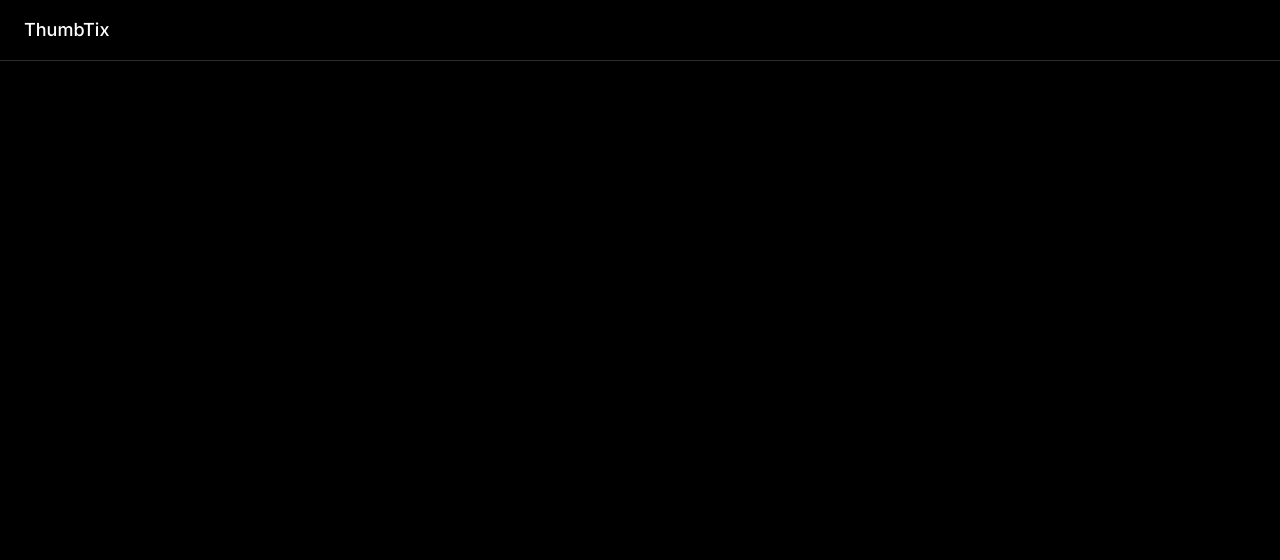
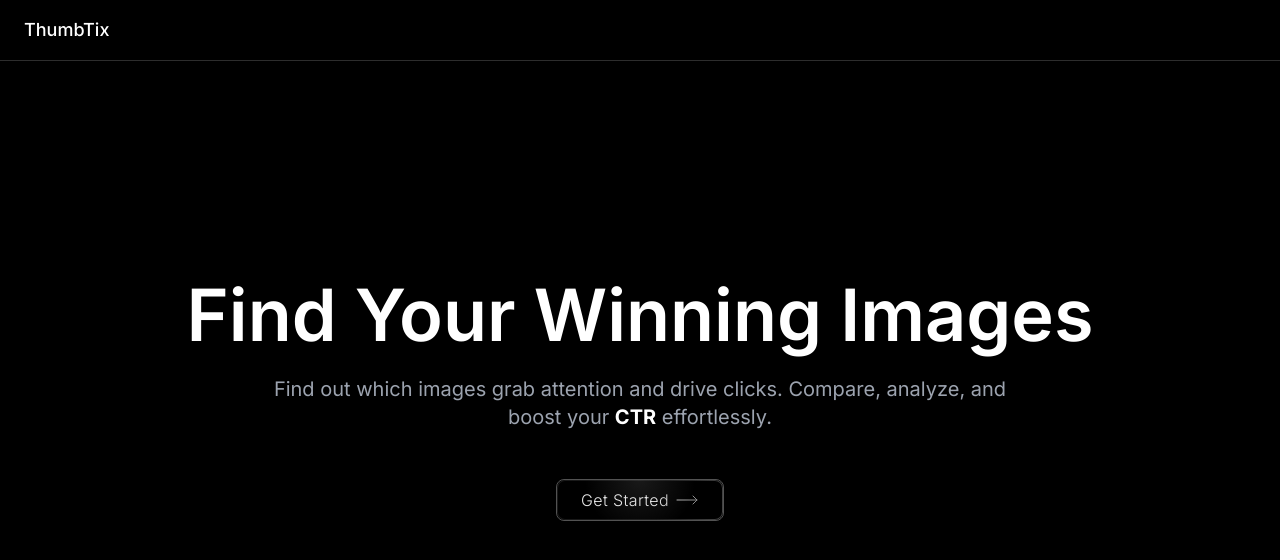
Before and after one commit to bitbard3/ThumbTix, a Next.js app in the folder user-frontend/: page / in a window 1280 px wide. Shown: the top 560 px of the page. Built offline with nearby package versions, Linux system fonts and the light colour scheme.

Commit message:
Create basic layout for home page

```diff
--- a/user-frontend/app/page.tsx
+++ b/user-frontend/app/page.tsx
@@ -1,9 +1,34 @@
 import Navbar from "@/components/Navbar";
+import ShinyButton from "@/components/ui/ShinyButton";
+import { StaggeredBlurIn } from "@/components/ui/StaggeredBlurIn";
+import { MoveRight } from "lucide-react";
 
 export default function Home() {
   return (
-    <div className="bg-black h-screen w-screen flex ">
-      <Navbar />
+    <div className="bg-black h-screen w-screen overflow-hidden">
+      <StaggeredBlurIn staggerDelay={0.3} duration={0.8}>
+        <Navbar />
+        <div className="main__container w-full ">
+          <div className="flex flex-col w-full min-h-screen items-center justify-center inner__container">
+            <p className="text-white text-7xl font-[600] text-center">
+              Find Your Winning Images
+            </p>
+            <p className="text-gray-400 text-xl mt-6 text-center max-w-[60%]">
+              Find out which images grab attention and drive clicks. Compare,
+              analyze, and boost your{" "}
+              <span className="text-white font-bold">CTR</span> effortlessly.
+            </p>
+            <ShinyButton className="mt-12">
+              Get Started{" "}
+              <MoveRight
+                className="ml-1.5"
+                strokeWidth={1}
+                color="rgb(255,255,255,90%)"
+              />{" "}
+            </ShinyButton>
+          </div>
+        </div>
+      </StaggeredBlurIn>
     </div>
   );
 }
--- a/user-frontend/components/ui/ShinyButton.tsx
+++ b/user-frontend/components/ui/ShinyButton.tsx
@@ -42,15 +42,15 @@ const ShinyButton = React.forwardRef<HTMLButtonElement, ShinyButtonProps>(
         {...animationProps}
         {...props}
         className={cn(
-          "relative rounded-lg px-6 py-2 font-medium backdrop-blur-xl transition-shadow duration-300 ease-in-out hover:shadow dark:bg-[radial-gradient(circle_at_50%_0%,hsl(var(--primary)/10%)_0%,transparent_60%)] dark:hover:shadow-[0_0_20px_hsl(var(--primary)/10%)]",
-          className,
+          "relative flex rounded-lg border border-neutral-600 px-6 py-2 font-medium backdrop-blur-xl transition-shadow duration-300 ease-in-out hover:shadow dark:bg-[radial-gradient(circle_at_50%_0%,hsl(var(--primary)/10%)_0%,transparent_60%)] dark:hover:shadow-[0_0_20px_hsl(var(--primary)/30%)]",
+          className
         )}
       >
         <span
-          className="relative block size-full text-sm uppercase tracking-wide text-[rgb(0,0,0,65%)] dark:font-light dark:text-[rgb(255,255,255,90%)]"
+          className="relative flex  size-full text-md  tracking-wide text-[rgb(0,0,0,65%)] dark:font-light dark:text-[rgb(255,255,255,90%)]"
           style={{
             maskImage:
-              "linear-gradient(-75deg,hsl(var(--primary)) calc(var(--x) + 20%),transparent calc(var(--x) + 30%),hsl(var(--primary)) calc(var(--x) + 100%))",
+              "linear-gradient(-75deg,hsl(var(--primary)) calc(var(--x) + 20%),transparent calc(var(--x) + 10%),hsl(var(--primary)) calc(var(--x) + 100%))",
           }}
         >
           {children}
@@ -60,11 +60,11 @@ const ShinyButton = React.forwardRef<HTMLButtonElement, ShinyButtonProps>(
             mask: "linear-gradient(rgb(0,0,0), rgb(0,0,0)) content-box,linear-gradient(rgb(0,0,0), rgb(0,0,0))",
             maskComposite: "exclude",
           }}
-          className="absolute inset-0 z-10 block rounded-[inherit] bg-[linear-gradient(-75deg,hsl(var(--primary)/10%)_calc(var(--x)+20%),hsl(var(--primary)/50%)_calc(var(--x)+25%),hsl(var(--primary)/10%)_calc(var(--x)+100%))] p-px"
+          className="absolute inset-0 z-10 block rounded-[inherit] bg-[linear-gradient(-75deg,hsl(var(--primary)/10%)_calc(var(--x)+10%),hsl(var(--primary)/50%)_calc(var(--x)+15%),hsl(var(--primary)/10%)_calc(var(--x)+100%))] p-px"
         ></span>
       </motion.button>
     );
-  },
+  }
 );
 
 ShinyButton.displayName = "ShinyButton";
```
